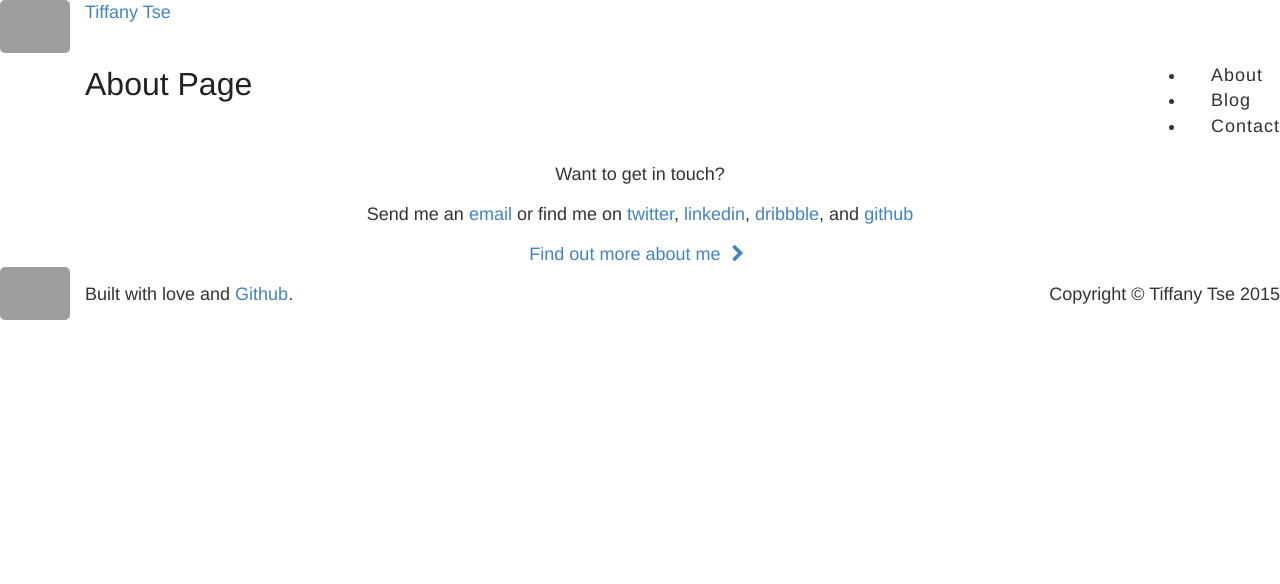
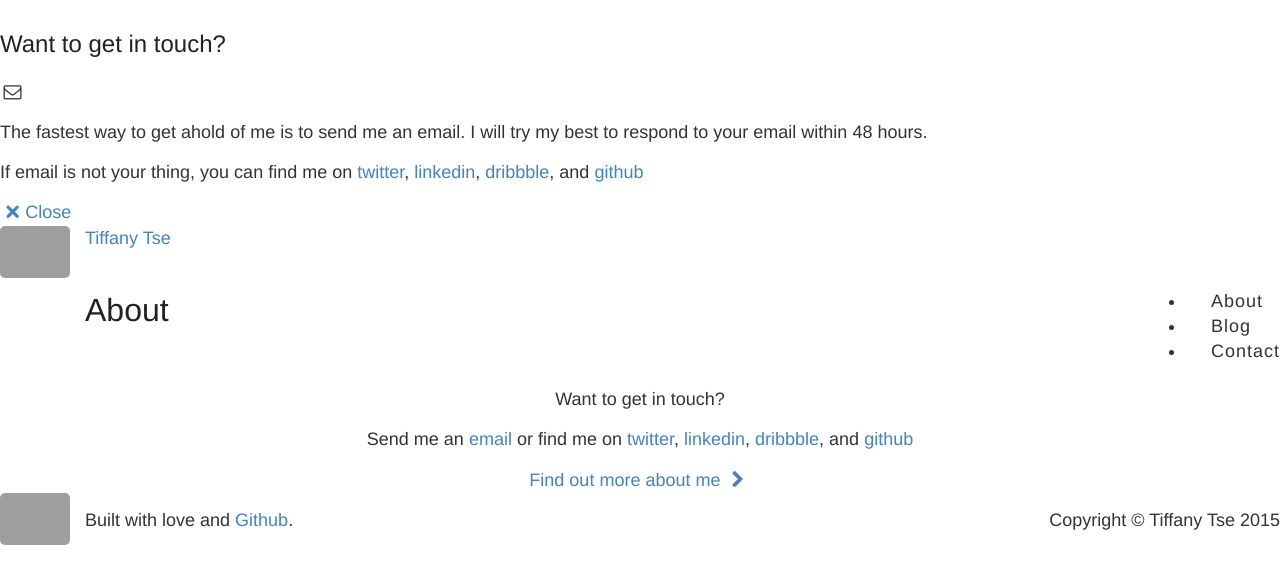
Before and after one commit to tiffanytse/tiffanytse.ca, a Jekyll site: the page built from about/index.html, in a window 1280 px wide. Shown: the top 584 px of the page. Built offline with Jekyll 4.4.1, drawn with Linux system fonts in a browser that asks for light colours; Markdown is read by kramdown in place of the engine named in the settings; grey boxes are pictures that could not be loaded.

Commit message:
refactor(sass): update iconic font and add contact info to template

```diff
--- /dev/null
+++ b/_includes/contact-info.html
@@ -0,0 +1,13 @@
+
+        <h2>Want to get in touch?</h2>
+        <p><i class="light i-mail"></i></p>
+        <div class="content">
+          <p class="gamma">The fastest way to get ahold of me is to send me an email. I will try my best to respond to your email within 48 hours.</p>
+          <p class="gamma">If email is not your thing, you can find me on {% if site.footer-links.twitter %}<a href="https://www.twitter.com/{{ site.footer-links.twitter }}">twitter</a>,{% endif %}
+          {% if site.footer-links.linkedin %}<a href="https://www.linkedin.com/in/{{ site.footer-links.linkedin }}">linkedin</a>,{% endif %}
+          {% if site.footer-links.dribbble %}<a href="https://dribbble.com/{{ site.footer-links.dribbble }}">dribbble</a>, and {% endif %}
+          {% if site.footer-links.github %}<a href="https://github.com/{{ site.footer-links.github }}">github</i></a>{% endif %}
+          </p>
+        </div>
+        <a class="button circle light"><i class="i-cancel"></i><span class="hide-text">Close</span></a>
+      </div>
--- a/_layouts/default.html
+++ b/_layouts/default.html
@@ -13,6 +13,10 @@
   </head>
 
   <body class="page-{{ page.class }}">
+    <div class="contact">
+      {% include contact-info.html %}
+    </div>
+
     <header class="header clearfix">
       <a href="{{ site.baseurl }}/" class="site-avatar"><img src="{{ site.avatar }}" /></a>
 
--- a/about/index.html
+++ b/about/index.html
@@ -4,4 +4,4 @@ title: About
 class: about
 ---
 
-<h1>About Page</h1>
+<h1>About</h1>
--- a/style.css
+++ b/style.css
@@ -62,8 +62,8 @@ table {
  */
 @font-face {
   font-family: 'tiffanytse';
-  src: url("font/tiffanytse.eot?77610272");
-  src: url("font/tiffanytse.eot?77610272#iefix") format("embedded-opentype"), url("font/tiffanytse.woff?77610272") format("woff"), url("font/tiffanytse.ttf?77610272") format("truetype"), url("font/tiffanytse.svg?77610272#tiffanytse") format("svg");
+  src: url("font/tiffanytse.eot?53330736");
+  src: url("font/tiffanytse.eot?53330736#iefix") format("embedded-opentype"), url("font/tiffanytse.woff?53330736") format("woff"), url("font/tiffanytse.ttf?53330736") format("truetype"), url("font/tiffanytse.svg?53330736#tiffanytse") format("svg");
   font-weight: normal;
   font-style: normal; }
 /* Chrome hack: SVG is rendered more smooth in Windozze. 100% magic, uncomment if you need it. */
@@ -72,7 +72,7 @@ table {
 @media screen and (-webkit-min-device-pixel-ratio:0) {
   @font-face {
     font-family: 'tiffanytse';
-    src: url('../font/tiffanytse.svg?77610272#tiffanytse') format('svg');
+    src: url('../font/tiffanytse.svg?53330736#tiffanytse') format('svg');
   }
 }
 */
@@ -129,6 +129,11 @@ table {
   content: '\e804'; }
 
 /* '' */
+@media -sass-debug-info{filename{font-family:file\:\/\/\/Users\/User\/Desktop\/tiffanytse\.ca\/scss\/_tiffanytse\.scss}line{font-family:\0000362}}
+.i-mail:before {
+  content: '\e805'; }
+
+/* '' */
 /*/
 /* BASE RULES
 /*/
```
Also changed, not shown: scss/_tiffanytse.scss (+7 -6 lines), font/tiffanytse.ttf, font/tiffanytse.woff, 2 other files.
